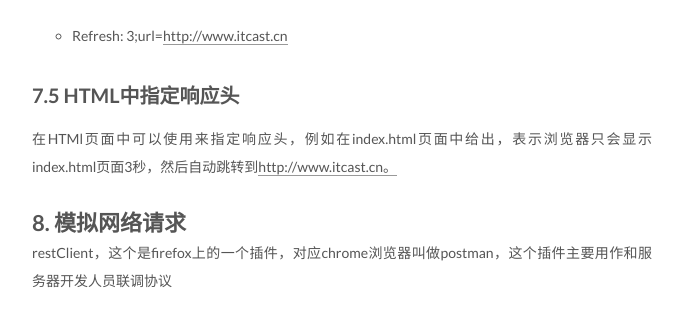
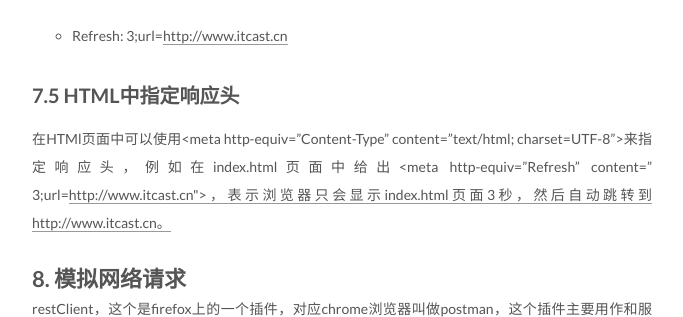
Before and after one commit to JackChan1999/JackChan1999.github.io, a plain HTML site: page 2017/04/30/Http协议/index.html in a window 1280 px wide. Shown: the part 10320-10637 px from the top of the page, without its empty margins (428-1111 px from the left). Drawn offline with Linux system fonts and the light colour scheme.

Commit message:
Site updated: 2017-05-01 01:18:19

```diff
--- a/2017/04/30/Http协议/index.html
+++ b/2017/04/30/Http协议/index.html
@@ -110,7 +110,7 @@
 <meta property="og:image" content="http://upload-images.jianshu.io/upload_images/3981391-a253c69288b70c37.png?imageMogr2/auto-orient/strip%7CimageView2/2/w/1240">
 <meta property="og:image" content="http://upload-images.jianshu.io/upload_images/3981391-ddb7479bc322b078.png?imageMogr2/auto-orient/strip%7CimageView2/2/w/1240">
 <meta property="og:image" content="http://upload-images.jianshu.io/upload_images/3981391-67e132b813b85c7a.png?imageMogr2/auto-orient/strip%7CimageView2/2/w/1240">
-<meta property="og:updated_time" content="2017-04-30T16:00:56.362Z">
+<meta property="og:updated_time" content="2017-04-30T17:08:44.051Z">
 <meta name="twitter:card" content="summary">
 <meta name="twitter:title" content="Http协议">
 <meta name="twitter:description" content="网络编程 Java基础：网络编程 Uri、URL、UriMatcher、ContentUris详解 Android应用开发：网络编程1 Android应用开发：网络编程2   1. 什么是HTTP协议客户端连上web服务器后，若想获得web服务器中的某个web资源，需遵守一定的通讯格式，HTTP协议用于定义客户端与web服务器通迅的格式。 HTTP是hypertext transfer proto">
@@ -587,7 +587,7 @@
 <ul>
 <li>Refresh: 3;url=<a href="http://www.itcast.cn" target="_blank" rel="external">http://www.itcast.cn</a></li>
 </ul>
-<h2 id="7-5-HTML中指定响应头"><a href="#7-5-HTML中指定响应头" class="headerlink" title="7.5 HTML中指定响应头"></a><strong>7.5 HTML中指定响应头</strong></h2><p>在HTMl页面中可以使用<meta http-equiv="Content-Type" content="text/html; charset=UTF-8">来指定响应头，例如在index.html页面中给出<meta http-equiv="Refresh" content="3;url=http://www.itcast.cn">，表示浏览器只会显示index.html页面3秒，然后自动跳转到<a href="http://www.itcast.cn。" target="_blank" rel="external">http://www.itcast.cn。</a></p>
+<h2 id="7-5-HTML中指定响应头"><a href="#7-5-HTML中指定响应头" class="headerlink" title="7.5 HTML中指定响应头"></a><strong>7.5 HTML中指定响应头</strong></h2><p>在HTMl页面中可以使用&lt;meta http-equiv=”Content-Type” content=”text/html; charset=UTF-8”&gt;来指定响应头，例如在index.html页面中给出&lt;meta http-equiv=”Refresh” content=”3;url=<a href="http://www.itcast.cn&quot;&gt;，表示浏览器只会显示index.html页面3秒，然后自动跳转到http://www.itcast.cn。" target="_blank" rel="external">http://www.itcast.cn&quot;&gt;，表示浏览器只会显示index.html页面3秒，然后自动跳转到http://www.itcast.cn。</a></p>
 <h1 id="8-模拟网络请求"><a href="#8-模拟网络请求" class="headerlink" title="8. 模拟网络请求"></a>8. 模拟网络请求</h1><p>restClient，这个是firefox上的一个插件，对应chrome浏览器叫做postman，这个插件主要用作和服务器开发人员联调协议</p>
 <h2 id="postman"><a href="#postman" class="headerlink" title="postman"></a>postman</h2><p><img src="http://upload-images.jianshu.io/upload_images/3981391-02e99251afe0bdb7.png?imageMogr2/auto-orient/strip%7CimageView2/2/w/1240" alt="postman"></p>
 <h2 id="restClient"><a href="#restClient" class="headerlink" title="restClient"></a>restClient</h2><p><img src="http://upload-images.jianshu.io/upload_images/3981391-a0c088ae331915b0.png?imageMogr2/auto-orient/strip%7CimageView2/2/w/1240" alt=""></p>
```
Also changed, not shown: index.html (+1 -1 lines).
